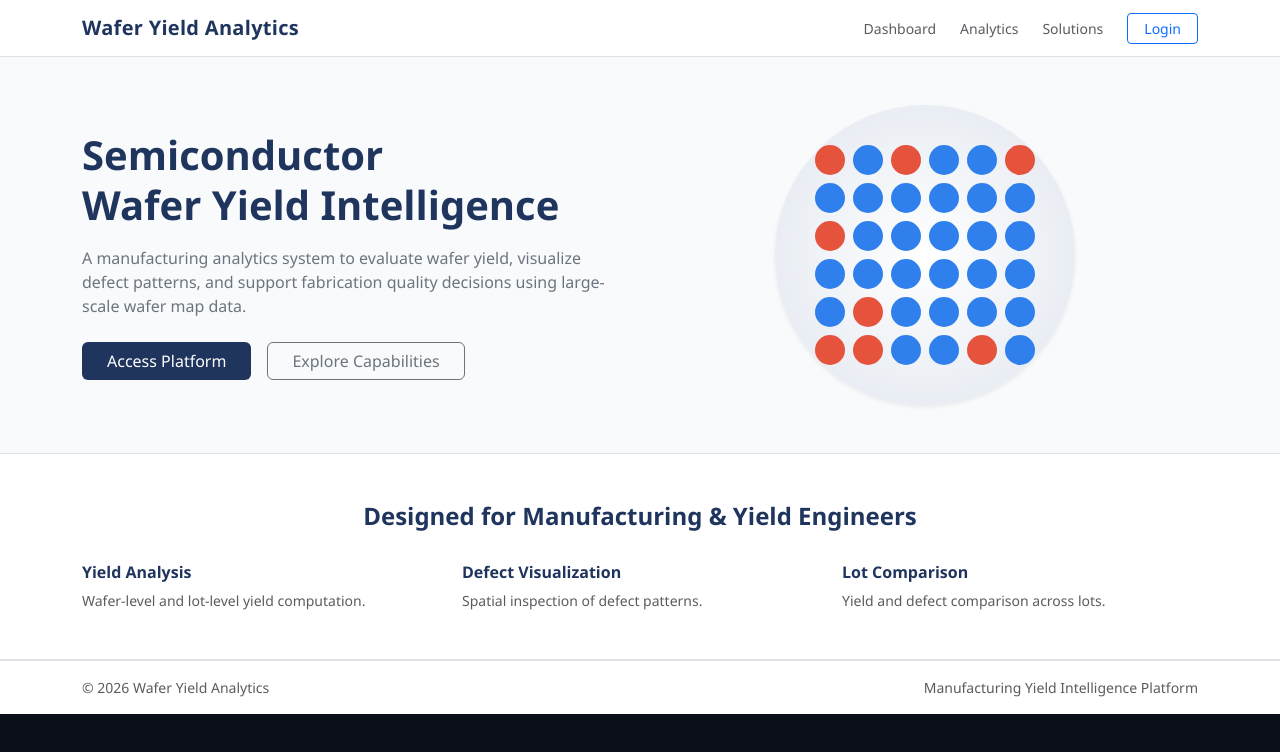
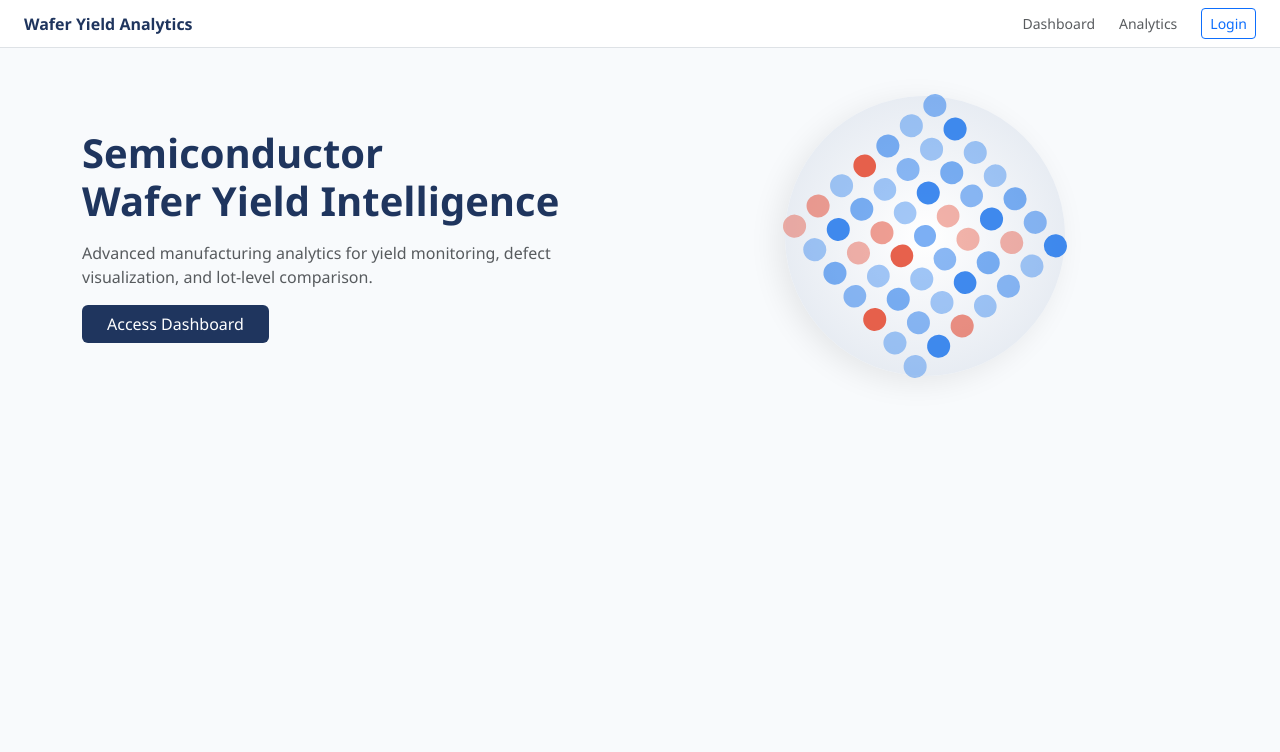
Before and after one commit to Saumyadarshi-1204/wafer-yield-analytics, a React (Create React App) app: page / in a window 1280 px wide. Shown: the top 752 px of the page. Built offline with nearby package versions, Linux system fonts and the light colour scheme.

Commit message:
Add Navbar.jsx

```diff
--- /dev/null
+++ b/src/components/Navbar.jsx
@@ -0,0 +1,43 @@
+import React from "react";
+import { useNavigate } from "react-router-dom";
+import { motion } from "framer-motion";
+
+function Navbar() {
+  const navigate = useNavigate();
+
+  return (
+    <motion.nav
+      initial={{ y: -40, opacity: 0 }}
+      animate={{ y: 0, opacity: 1 }}
+      transition={{ duration: 0.5 }}
+      className="navbar bg-white border-bottom px-4"
+    >
+      <span
+        className="fw-bold"
+        style={{ color: "#1f355e", cursor: "pointer" }}
+        onClick={() => navigate("/")}
+      >
+        Wafer Yield Analytics
+      </span>
+
+      <div className="ms-auto d-flex gap-4 align-items-center">
+        <span
+          className="text-muted small"
+          style={{ cursor: "pointer" }}
+          onClick={() => navigate("/dashboard")}
+        >
+          Dashboard
+        </span>
+        <span className="text-muted small">Analytics</span>
+        <button
+          className="btn btn-outline-primary btn-sm"
+          onClick={() => navigate("/login")}
+        >
+          Login
+        </button>
+      </div>
+    </motion.nav>
+  );
+}
+
+export default Navbar;
--- a/src/pages/Landing.jsx
+++ b/src/pages/Landing.jsx
@@ -1,158 +1,93 @@
 import React from "react";
+import { motion } from "framer-motion";
+import MainLayout from "../layouts/MainLayout";
 import { useNavigate } from "react-router-dom";
 
 function Landing() {
   const navigate = useNavigate();
 
   return (
-    <div style={{ backgroundColor: "#f8fafc" }}>
-      {/* NAVBAR */}
-      <nav className="navbar navbar-expand-lg bg-white border-bottom">
-        <div className="container">
-          <span
-            className="navbar-brand fw-bold"
-            style={{ color: "#1f355e", letterSpacing: "0.3px" }}
-          >
-            Wafer Yield Analytics
-          </span>
-
-          <div className="ms-auto d-flex align-items-center gap-4">
-            <span
-              className="text-muted small"
-              style={{ cursor: "pointer" }}
-              onClick={() => navigate("/dashboard")}
-            >
-              Dashboard
-            </span>
-
-            <span className="text-muted small">Analytics</span>
-
-            <span className="text-muted small">Solutions</span>
-
-            <button
-              className="btn btn-outline-primary btn-sm px-3"
-              onClick={() => navigate("/login")}
-            >
-              Login
-            </button>
-          </div>
-        </div>
-      </nav>
-
-      {/* HERO */}
+    <MainLayout>
       <section className="container py-5">
         <div className="row align-items-center">
-          <div className="col-lg-6">
-            <h1
-              className="fw-bold mb-3"
-              style={{ color: "#1f355e", lineHeight: "1.25" }}
-            >
+          {/* LEFT CONTENT */}
+          <motion.div
+            className="col-lg-6"
+            initial={{ opacity: 0, x: -40 }}
+            animate={{ opacity: 1, x: 0 }}
+            transition={{ duration: 0.6 }}
+          >
+            <h1 className="fw-bold" style={{ color: "#1f355e" }}>
               Semiconductor
               <br />
               Wafer Yield Intelligence
             </h1>
 
-            <p className="text-secondary fs-6 mb-4">
-              A manufacturing analytics system to evaluate wafer yield,
-              visualize defect patterns, and support fabrication quality
-              decisions using large-scale wafer map data.
+            <p className="text-muted mt-3">
+              Advanced manufacturing analytics for yield monitoring,
+              defect visualization, and lot-level comparison.
             </p>
 
-            <div className="d-flex gap-3">
-              <button
-                className="btn px-4"
-                style={{
-                  backgroundColor: "#1f355e",
-                  color: "#ffffff",
-                }}
-                onClick={() => navigate("/login")}
-              >
-                Access Platform
-              </button>
+            <button
+              className="btn mt-3 px-4"
+              style={{ backgroundColor: "#1f355e", color: "#fff" }}
+              onClick={() => navigate("/login")}
+            >
+              Access Dashboard
+            </button>
+          </motion.div>
 
-              <button className="btn btn-outline-secondary px-4">
-                Explore Capabilities
-              </button>
-            </div>
-          </div>
-
-          {/* WAFER VISUAL */}
-          <div className="col-lg-6 d-flex justify-content-center mt-5 mt-lg-0">
-            <div
-              className="rounded-circle d-grid shadow-sm"
+          {/* RIGHT: ANIMATED WAFER METAPHOR */}
+          <motion.div
+            className="col-lg-6 d-flex justify-content-center mt-5 mt-lg-0"
+            initial={{ opacity: 0, scale: 0.9 }}
+            animate={{ opacity: 1, scale: 1 }}
+            transition={{ duration: 0.7 }}
+          >
+            <motion.div
+              animate={{ rotate: 360 }}
+              transition={{
+                repeat: Infinity,
+                duration: 40,
+                ease: "linear",
+              }}
+              className="d-grid"
               style={{
-                width: "300px",
-                height: "300px",
-                gridTemplateColumns: "repeat(6, 1fr)",
+                width: "280px",
+                height: "280px",
+                gridTemplateColumns: "repeat(7, 1fr)",
                 gap: "8px",
-                padding: "40px",
+                padding: "36px",
+                borderRadius: "50%",
                 background:
-                  "radial-gradient(circle, #ffffff 0%, #e6ebf2 80%)",
+                  "radial-gradient(circle at center, #ffffff 0%, #e6ebf2 75%)",
+                boxShadow: "0 10px 30px rgba(0,0,0,0.08)",
               }}
             >
-              {Array.from({ length: 36 }).map((_, i) => (
-                <span
+              {Array.from({ length: 49 }).map((_, i) => (
+                <motion.span
                   key={i}
-                  className="rounded-circle"
+                  initial={{ opacity: 0.4 }}
+                  animate={{ opacity: [0.4, 1, 0.4] }}
+                  transition={{
+                    duration: 3 + (i % 5),
+                    repeat: Infinity,
+                    ease: "easeInOut",
+                  }}
                   style={{
+                    width: "100%",
+                    height: "100%",
+                    borderRadius: "50%",
                     background:
-                      Math.random() > 0.22 ? "#2f80ed" : "#e5533d",
+                      Math.random() > 0.25 ? "#2f80ed" : "#e5533d",
                   }}
-                ></span>
+                />
               ))}
-            </div>
-          </div>
+            </motion.div>
+          </motion.div>
         </div>
       </section>
-
-      {/* VALUE SECTION */}
-      <section className="bg-white py-5 border-top border-bottom">
-        <div className="container">
-          <div className="row text-center mb-4">
-            <h4 className="fw-semibold" style={{ color: "#1f355e" }}>
-              Designed for Manufacturing & Yield Engineers
-            </h4>
-          </div>
-
-          <div className="row g-4">
-            <div className="col-md-4">
-              <h6 className="fw-semibold" style={{ color: "#1f355e" }}>
-                Yield Analysis
-              </h6>
-              <p className="text-muted small">
-                Wafer-level and lot-level yield computation.
-              </p>
-            </div>
-
-            <div className="col-md-4">
-              <h6 className="fw-semibold" style={{ color: "#1f355e" }}>
-                Defect Visualization
-              </h6>
-              <p className="text-muted small">
-                Spatial inspection of defect patterns.
-              </p>
-            </div>
-
-            <div className="col-md-4">
-              <h6 className="fw-semibold" style={{ color: "#1f355e" }}>
-                Lot Comparison
-              </h6>
-              <p className="text-muted small">
-                Yield and defect comparison across lots.
-              </p>
-            </div>
-          </div>
-        </div>
-      </section>
-
-      {/* FOOTER */}
-      <footer className="bg-white border-top py-3">
-        <div className="container d-flex justify-content-between small text-muted">
-          <span>© 2026 Wafer Yield Analytics</span>
-          <span>Manufacturing Yield Intelligence Platform</span>
-        </div>
-      </footer>
-    </div>
+    </MainLayout>
   );
 }
 
```
